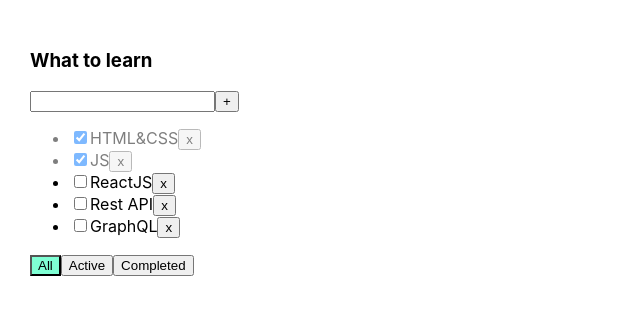
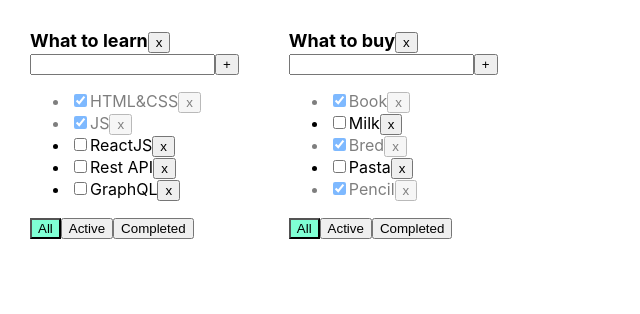
Before and after one commit to ksn-i777/todolist, a React (Create React App) app: page / in a window 1280 px wide. Shown: the top 314 px of the page, without its empty margins (0-640 px from the left). Built offline with nearby package versions, Linux system fonts and the light colour scheme.

Commit message:
lesson 5

```diff
--- a/src/App.css
+++ b/src/App.css
@@ -27,3 +27,7 @@
 .isDone {
   opacity: 0.5;
 }
+
+.h3 {
+  font-size: large;
+}
--- a/src/App.tsx
+++ b/src/App.tsx
@@ -5,62 +5,113 @@
 
 export type FilterValuesType = "all" | "active" | "completed";
 
+export type TodolistsType = {
+    id: string,
+    title: string,
+    filter: FilterValuesType,
+}
+
 function App() {
 
-    const title="What to learn";
+    const todolistID1 = v1();
+    const todolistID2 = v1();
 
-    let [tasks, setTasks] = useState([
+    const [todolists, setTodolists] = useState<Array<TodolistsType>>([
+        {id: todolistID1, title: 'What to learn', filter: 'all'},
+        {id: todolistID2, title: 'What to buy', filter: 'all'},
+    ])
+
+    let [tasks, setTasks] = useState({
+        [todolistID1]:
+        [
             { id: v1(), title: "HTML&CSS", isDone: true },
             { id: v1(), title: "JS", isDone: true },
             { id: v1(), title: "ReactJS", isDone: false },
             { id: v1(), title: "Rest API", isDone: false },
             { id: v1(), title: "GraphQL", isDone: false },
-    ]);
+        ],
+        [todolistID2]:
+        [
+            { id: v1(), title: "Book", isDone: true },
+            { id: v1(), title: "Milk", isDone: false },
+            { id: v1(), title: "Bred", isDone: true },
+            { id: v1(), title: "Pasta", isDone: false },
+            { id: v1(), title: "Pencil", isDone: true },
+        ],
+    });
 
-    function addTask (newTitle: string) {
+    function addTask (newTitle: string, todolistID: string) {
         const newTask = {
             id: v1(),
             title: newTitle,
             isDone: false,
         };
-        setTasks([newTask, ...tasks]);
+        let needTasks = tasks[todolistID]
+        tasks[todolistID] = [newTask, ...needTasks]
+        setTasks({...tasks});
     }
 
-    function removeTask (taskId: string) {
-        let filteredTasksById = tasks.filter(task => task.id !== taskId);
-        setTasks(filteredTasksById);
+    function removeTask (taskId: string, todolistID: string) {
+        let needTasks = tasks[todolistID]
+        let filteredTasksById = needTasks.filter(task => task.id !== taskId);
+        tasks[todolistID] = filteredTasksById
+        setTasks({...tasks});
     }
 
-    const [filter, setFilter] = useState<FilterValuesType>('all');
-
-    let filteredTasksByFilter = tasks;
-    if (filter === 'active') {
-        filteredTasksByFilter = tasks.filter(task => !task.isDone);
-    } else if (filter === 'completed') {
-        filteredTasksByFilter = tasks.filter(task => task.isDone);
+    function changeFilter (value: FilterValuesType, todolistID: string) {
+        let findedTodolist = todolists.find(tl => tl.id === todolistID)
+        if (findedTodolist) {
+            findedTodolist.filter = value
+            setTodolists([...todolists])
+        }
     }
 
-    function changeFilter (value: FilterValuesType) {
-        setFilter(value);
+    function changeTaskStatus (taskId: string, isDone: boolean, todolistID: string) {
+        let needTasks = tasks[todolistID]
+        let foundTask = needTasks.find(task => task.id === taskId)
+        if (foundTask) {
+            foundTask.isDone = isDone
+            setTasks({...tasks})
         }
 
-    function changeTaskStatus (taskId: string, isDone: boolean) {
-        let foundTask = tasks.find(task => task.id === taskId)
-        if (foundTask) {foundTask.isDone = isDone}
-        setTasks([...tasks])
+    }
+
+    function removeTodolist (todolistID: string) {
+        let filteredTodolists = todolists.filter(tl => tl.id !== todolistID)
+        setTodolists(filteredTodolists)
+
+        delete tasks[todolistID]
+        setTasks({...tasks})
+
     }
 
     return (
         <div className="App">
+
+            {todolists.map(tl => {
+
+                let filteredTasksByFilter = tasks[tl.id];
+                if (tl.filter === 'active') {
+                    filteredTasksByFilter = tasks[tl.id].filter(task => !task.isDone);
+                } else if (tl.filter === 'completed') {
+                    filteredTasksByFilter = tasks[tl.id].filter(task => task.isDone);
+                }
+
+                return (
                     <Todolist
-                title={title}
+                        key={tl.id}
+                        todolistID={tl.id}
+                        title={tl.title}
                         tasks={filteredTasksByFilter}
                         addTask={addTask}
                         removeTask={removeTask}
                         changeFilter={changeFilter}
                         changeTaskStatus={changeTaskStatus}
-                filter={filter}
+                        filter={tl.filter}
+                        removeTodolist={removeTodolist}
                     />
+                )
+            })}
         </div>
     );
 }
--- a/src/components/Todolist.tsx
+++ b/src/components/Todolist.tsx
@@ -10,13 +10,15 @@
 };
 
 type TodolistPropsType = {
+    todolistID: string,
     title: string,
     tasks: Array<TaskType>,
-    addTask: (newTitle: string) => void,
-    removeTask: (taskId: string) => void,
-    changeFilter: (value: FilterValuesType) => void,
-    changeTaskStatus: (taskId: string, isDone: boolean) => void,
+    addTask: (newTitle: string, todolistID: string) => void,
+    removeTask: (taskId: string, todolistID: string) => void,
+    changeFilter: (value: FilterValuesType, todolistID: string) => void,
+    changeTaskStatus: (taskId: string, isDone: boolean, todolistID: string) => void,
     filter: FilterValuesType,
+    removeTodolist: (todolistID: string) => void,
 };
 
 export function Todolist(props: TodolistPropsType) {
@@ -28,13 +30,13 @@
 
     function addTaskHandler() {
         if (newTitle.trim() !== '') {
-            props.addTask(newTitle.trim());
+            props.addTask(newTitle.trim(), props.todolistID);
             setNewTitle('');
         } else {setError(errorMessage)}
     }
 
-    function changeFilterHandler(value: FilterValuesType) {
-        props.changeFilter(value);
+    function changeFilterHandler(value: FilterValuesType, todolistID: string) {
+        props.changeFilter(value, todolistID);
     }
 
     function onKeyPressHandler(e: KeyboardEvent<HTMLInputElement>) {
@@ -44,19 +46,25 @@
     }
 
     function onChangeHandler(e: ChangeEvent<HTMLInputElement>) {
-        if (e.currentTarget.value.trim() === '') {
-            setError(errorMessage)
-        } else {setError('')}
-        setNewTitle(e.currentTarget.value);
+        if (e.currentTarget.value.trim() !== '') {
+            setError('')
+            setNewTitle(e.currentTarget.value);
+        } else {
+            setNewTitle('')
+        }
     }
 
     /* const removeTaskHandler = (taskId: string) => {
         props.removeTask(taskId)
     } */
 
+    function onRemoveTodolist () {
+        props.removeTodolist(props.todolistID)
+    }
+
     return (
         <div>
-            <h3>{props.title}</h3>
+            <span className='h3'><b>{props.title}</b></span><Button name="x" callback={onRemoveTodolist}/>
             <div>
                 <input
                     value={newTitle}
@@ -71,11 +79,11 @@
                 {props.tasks.map(task => {
 
                     function changeTaskStatusHandler(e: ChangeEvent<HTMLInputElement>) {
-                        props.changeTaskStatus(task.id, e.currentTarget.checked)
+                        props.changeTaskStatus(task.id, e.currentTarget.checked, props.todolistID)
                     }
 
                     function removeTaskHandler() {
-                        props.removeTask(task.id);
+                        props.removeTask(task.id, props.todolistID);
                     }
 
                     return (
@@ -94,15 +102,15 @@
             <div>
                 <button
                     className={props.filter === 'all' ? 'activeFilter' : ''}
-                    onClick={() => changeFilterHandler('all')}>All
+                    onClick={() => changeFilterHandler('all', props.todolistID)}>All
                 </button>
                 <button
                     className={props.filter === 'active' ? 'activeFilter' : ''}
-                    onClick={() => changeFilterHandler('active')}>Active
+                    onClick={() => changeFilterHandler('active', props.todolistID)}>Active
                 </button>
                 <button
                     className={props.filter === 'completed' ? 'activeFilter' : ''}
-                    onClick={() => changeFilterHandler('completed')}>Completed
+                    onClick={() => changeFilterHandler('completed', props.todolistID)}>Completed
                 </button>
             </div>
         </div>
```
Lines whose indentation alone changed are shown as unchanged.
